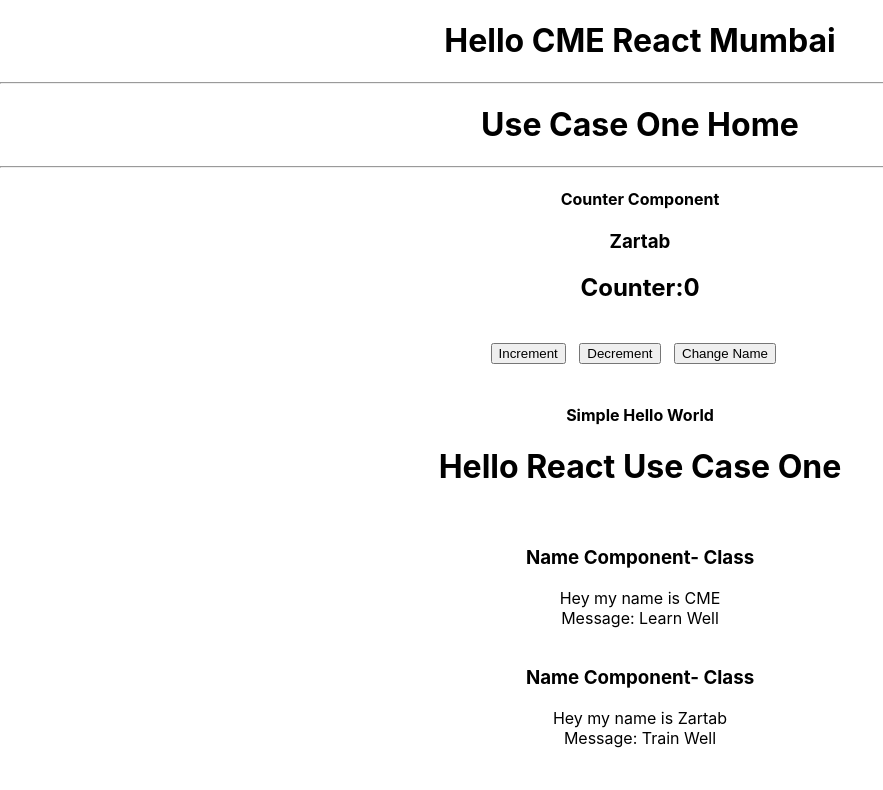
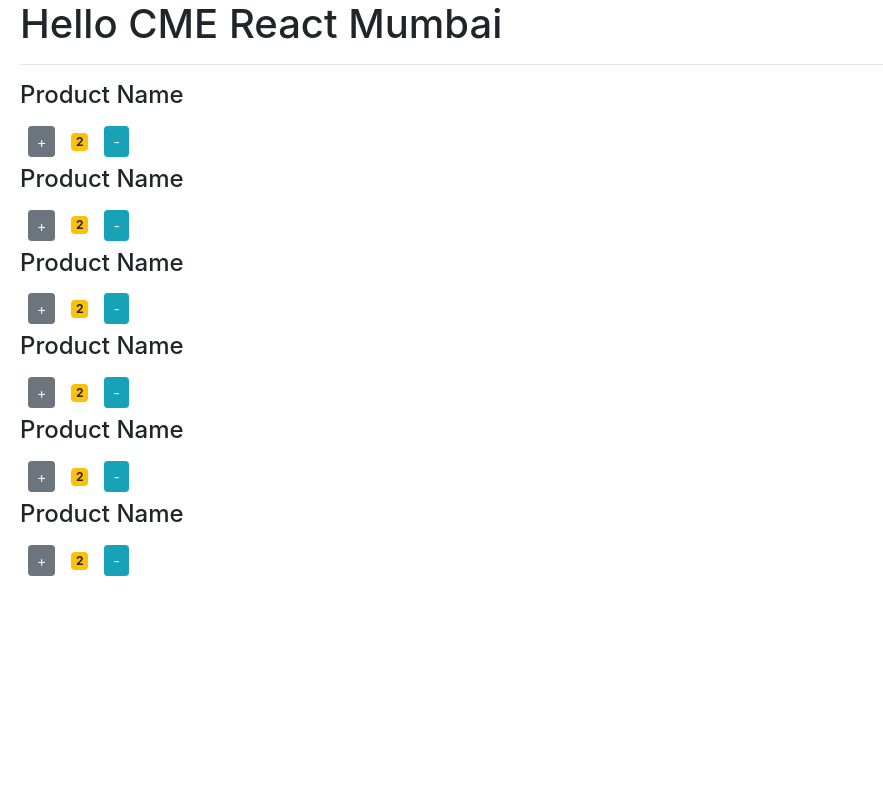
Before and after one commit to codewithz/cme-react-playground, a React (Create React App) app: page / in a window 1280 px wide. Shown: the top 790 px of the page, without its empty margins (0-883 px from the left). Built offline with nearby package versions, Linux system fonts and the light colour scheme.

Commit message:
Day 2 Use Case Two

```diff
--- a/package.json
+++ b/package.json
@@ -6,6 +6,7 @@
     "@testing-library/jest-dom": "^5.16.4",
     "@testing-library/react": "^13.1.1",
     "@testing-library/user-event": "^13.5.0",
+    "bootstrap": "^4.1.1",
     "react": "^18.0.0",
     "react-dom": "^18.0.0",
     "react-scripts": "5.0.1",
--- a/src/App.css
+++ b/src/App.css
@@ -1,38 +1,3 @@
 .App {
-  text-align: center;
+  margin-left: 20px;
 }
-
-.App-logo {
-  height: 40vmin;
-  pointer-events: none;
-}
-
-@media (prefers-reduced-motion: no-preference) {
-  .App-logo {
-    animation: App-logo-spin infinite 20s linear;
-  }
-}
-
-.App-header {
-  background-color: #282c34;
-  min-height: 100vh;
-  display: flex;
-  flex-direction: column;
-  align-items: center;
-  justify-content: center;
-  font-size: calc(10px + 2vmin);
-  color: white;
-}
-
-.App-link {
-  color: #61dafb;
-}
-
-@keyframes App-logo-spin {
-  from {
-    transform: rotate(0deg);
-  }
-  to {
-    transform: rotate(360deg);
-  }
-}
--- a/src/App.js
+++ b/src/App.js
@@ -1,12 +1,14 @@
 import { UseCaseOneComponent } from './components/UseCaseOne/UseCaseOneComponent';
 import './App.css';
+import UseCaseTwoComponent from './components/UseCaseTwo/UseCaseTwoComponent';
 
 function App() {
   return (
     <div className="App">
       <h1>Hello CME React Mumbai</h1>
       <hr />
-      <UseCaseOneComponent />
+      {/* <UseCaseOneComponent /> */}
+      <UseCaseTwoComponent />
 
     </div>
   );
--- /dev/null
+++ b/src/components/UseCaseTwo/ProductComponent.jsx
@@ -0,0 +1,16 @@
+import React from 'react'
+
+export default function ProductComponent() {
+    return (
+        <div>
+            <h4>Product Name</h4>
+            <button className='btn btn-secondary btn-sm m-2'>
+                +
+            </button>
+            <span className="badge m-2 badge-warning">2</span>
+            <button className='btn btn-info btn-sm m-2'>
+                -
+            </button>
+        </div >
+    )
+}
--- /dev/null
+++ b/src/components/UseCaseTwo/ProductListComponent.jsx
@@ -0,0 +1,30 @@
+import React, { useState } from 'react'
+import ProductComponent from './ProductComponent'
+
+export default function ProductListComponent() {
+
+    const productList = [
+        { id: 1, name: 'Bread', quanity: 3 },
+        { id: 2, name: 'Butter', quanity: 1 },
+        { id: 3, name: 'Jam', quanity: 1 },
+        { id: 4, name: 'Maggi', quanity: 4 },
+        { id: 5, name: 'Eggs', quanity: 6 },
+        { id: 6, name: 'Salt', quanity: 1 }
+    ]
+
+    const [products, setProducts] = useState(productList)
+
+
+
+    return (
+        <div>
+            {
+                products.map((product) =>
+                    <ProductComponent />
+                )
+            }
+            <br />
+
+        </div>
+    )
+}
--- /dev/null
+++ b/src/components/UseCaseTwo/UseCaseTwoComponent.jsx
@@ -0,0 +1,10 @@
+import React from 'react'
+import ProductListComponent from './ProductListComponent';
+
+export default function UseCaseTwoComponent() {
+    return (
+        <div>
+            < ProductListComponent />
+        </div>
+    )
+}
--- a/src/index.js
+++ b/src/index.js
@@ -3,9 +3,10 @@ import ReactDOM from 'react-dom/client';
 import './index.css';
 import App from './App';
 import reportWebVitals from './reportWebVitals';
+import 'bootstrap/dist/css/bootstrap.css'
 
 const root = ReactDOM.
-createRoot(document.getElementById('root'));
+  createRoot(document.getElementById('root'));
 root.render(
   <React.StrictMode>
     <App />
```
Also changed, not shown: 1 other file (tests, documents, lock files or other folders).
